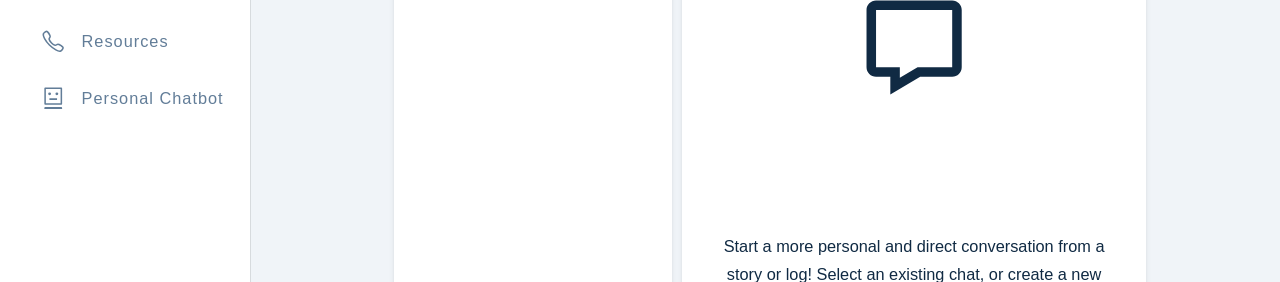
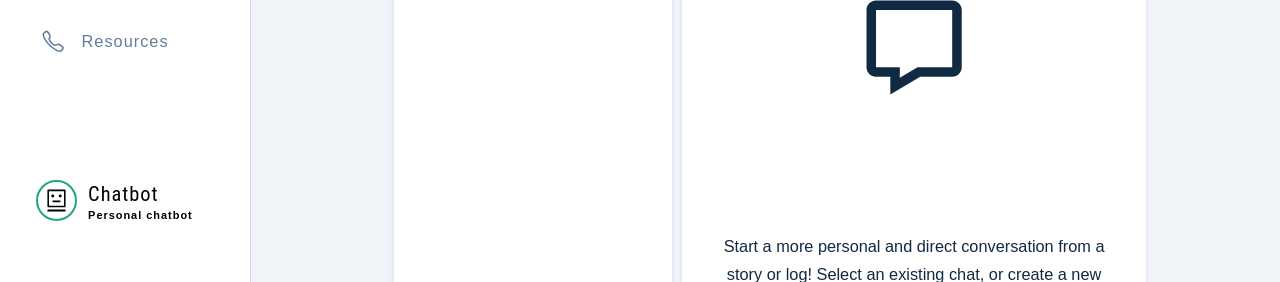
Before and after one commit to cyriljoby/My-Alcohol-Story, a React (Create React App) app in the folder client/: page /messages in a window 1280 px wide. Shown: the part 403-685 px from the top of the page. Built offline with nearby package versions, Linux system fonts and the light colour scheme; no server answers; sample sign-in values are in the browser's storage.

Commit message:
small changes to nav
Signed-off-by: Lukas Somwong <93167066+ItsJustLukas78@users.noreply.github.com>

```diff
--- a/client/src/components/NavLinks.js
+++ b/client/src/components/NavLinks.js
@@ -10,11 +10,14 @@ import {
 } from "react-icons/gi";
 import { RiUserFill } from "react-icons/ri";
 import {Badge} from "@mui/material";
+import {AiOutlineRobot} from "react-icons/ai";
+import React from "react";
 
 const NavLinks = ({ toggleSidebar }) => {
   const {
     user,
     totalUnreadMessages,
+    chatIsBot,
   } = useAppContext();
 
   let location = useLocation();
@@ -59,7 +62,6 @@ const NavLinks = ({ toggleSidebar }) => {
             onClick={toggleSidebar}
             className={({ isActive }) => {
               const hasQuery = path.includes("?");
-              console.log(location.pathname + location.search)
               if (hasQuery) return `nav-link ${(location.pathname + location.search) === `${path}` ? "active":""}`;
               return `nav-link ${(location.pathname + location.search) === `${path}` ? "active":""}`;
             }}
@@ -79,6 +81,20 @@ const NavLinks = ({ toggleSidebar }) => {
           </NavLink>
         );
       })}
+      <NavLink
+        className="chatbot-nav-outer"
+        to={"/messages?bot=true"}
+      >
+        <div className="chatbot-nav-inner">
+          <span className="chat-icon story-icon">
+            <AiOutlineRobot size={25} color={"black"} />
+          </span>
+          <div className="chatbot-nav-info">
+            <h5 className="chat-name">Chatbot</h5>
+            <h6 className="chat-status">Personal chatbot</h6>
+          </div>
+        </div>
+      </NavLink>
     </div>
   );
 };
--- a/client/src/components/WelcomePopup.js
+++ b/client/src/components/WelcomePopup.js
@@ -6,7 +6,6 @@ import Popup from "reactjs-popup";
 
 const WelcomePopup = () => {
     const { user, closePopup } = useAppContext()
-    console.log(user)
     if (user.popup){
         return null
     }
--- a/client/src/context/appContext.js
+++ b/client/src/context/appContext.js
@@ -522,7 +522,6 @@ const AppProvider = ({ children }) => {
         let totalUnreadMessages = 0;
         const formattedChats = [...chatToUnreads].map(({chat, unreadMessages}) => {
           totalUnreadMessages += unreadMessages;
-          console.log(JSON.parse(user)._id)
           const filteredUsers = chat.users.filter(
             (filterUser) => filterUser._id !== JSON.parse(user)._id
           );
@@ -862,7 +861,6 @@ const AppProvider = ({ children }) => {
         {prompt}
       );
       resource=data.data.choices[0].text
-      console.log(resource)
       dispatch({
         type: GET_RESOURCE_SUCCESS,
         payload: {
@@ -938,9 +936,7 @@ const AppProvider = ({ children }) => {
     try {
 
       let userId=user._id
-      console.log(userId)
       const {data} = await authFetch.post(`/auth/popup`,{userId});
-      console.log(data.user)
       let newUser=data.user
       dispatch({
         type: POPUP_SUCESS,
--- a/client/src/css/index.css
+++ b/client/src/css/index.css
@@ -909,6 +909,10 @@ Team
 .chat-title-info {
   margin: 5px;
 }
+.chatbot-nav-info {
+  margin: 5px;
+  color: black;
+}
 
 .chat-name {
   margin: 1px;
@@ -936,6 +940,31 @@ Team
   background-color: white;
   border-width: 0;
   margin: 5px;
+}
+.content {
+  height: 100%;
+}
+.chatbot-nav-outer {
+  display: flex;
+  flex-direction: column;
+  width: 100%;
+  align-items: center;
+  justify-items: center;
+  margin-top: 100px;
+}
+.chatbot-nav-outer:hover {
+  background-color: var(--grey-50);
+}
+
+.chatbot-nav-inner {
+  display: flex;
+  flex-direction: row;
+  margin-right: 20px;
+  margin-top: 5px;
+  margin-bottom: 5px;
+}
+.chatbot-nav:hover {
+  background-color: var(--grey-50);
 }
 .message-panel {
   display: flex;
--- a/client/src/pages/dashboard/AddStory.js
+++ b/client/src/pages/dashboard/AddStory.js
@@ -161,13 +161,11 @@ const AddStory = () => {
         </Popup>
       );
     }
-    console.log(resourceState)
     if (resourceState &&resource!=''   ) {
       // resource.split('(',')')
       let start= resource.split('[')
       let split=(start[1].split(']'))
       split.unshift(start[0])
-      console.log(split)
       return (
         <Popup disableBackdropClick backdrop="static" open={true} modal nested>
           {(close) => (
--- a/client/src/pages/dashboard/DirectMessages.js
+++ b/client/src/pages/dashboard/DirectMessages.js
@@ -81,6 +81,7 @@ const DirectMessages = () => {
   useEffect(() => {
     if (location.search) {
       const parsed = queryString.parse(location.search);
+
       if (parsed.bot === "true") {
         setChatToBot();
       } else if (parsed.recipient && parsed.alias && parsed.icon) {
@@ -138,6 +139,27 @@ const DirectMessages = () => {
           name: "currentChats",
           value: [chatDraft, ...cleanedChats],
         });
+      } else {
+        if (currentChats.length > 0) {
+          const nonDraftChats = currentChats.filter(
+            (chat) => chat.draft !== true
+          );
+
+          handleChange({
+            name: "currentChats",
+            value: nonDraftChats,
+          });
+
+          handleChange({
+            name: "displayGreeting",
+            value: true,
+          });
+
+          handleChange({
+            name: "chatIsBot",
+            value: false,
+          });
+        }
       }
     } else {
       if (currentChats.length > 0) {
@@ -149,6 +171,17 @@ const DirectMessages = () => {
           name: "currentChats",
           value: nonDraftChats,
         });
+
+        handleChange({
+          name: "displayGreeting",
+          value: true,
+        });
+
+        handleChange({
+          name: "chatIsBot",
+          value: false,
+        });
+
       }
     }
 
@@ -173,7 +206,7 @@ const DirectMessages = () => {
         value: true,
       });
     };
-  }, []);
+  }, [location.search]);
 
   useEffect(() => {
     if (currentChat) {
--- a/client/src/utils/links.js
+++ b/client/src/utils/links.js
@@ -14,7 +14,6 @@ const links = [
   { id: 4, text: "post", path: "/add-story", icon: <BsPlusSquare /> },
   { id: 5, text: "profile", path: "/profile", icon: <RiUserFill /> },
   { id: 6, text: "resources", path: "/resources", icon: <IoCallOutline /> },
-  { id: 7, text: "Personal Chatbot", path: "/messages?bot=true", icon: <AiOutlineRobot /> },
 ];
 
 export default links;
```
